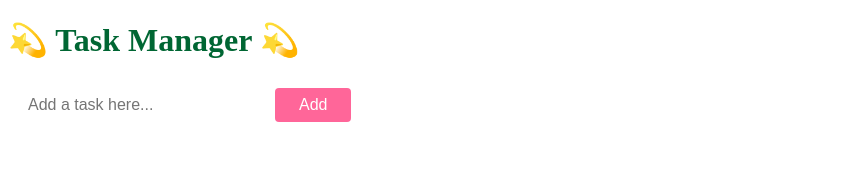
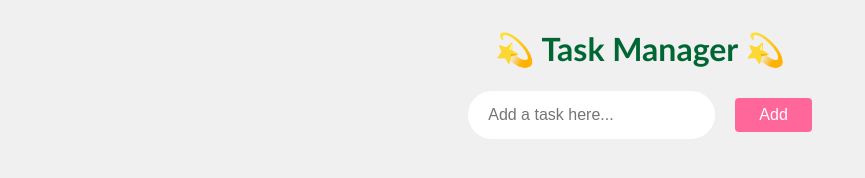
Before and after one commit to Chippppy/TypeScript-ToDoApplication, a website with bundled scripts: page public/index.html in a window 1280 px wide. Shown: the whole page, without its empty margins (0-865 px from the left). Built offline with nearby package versions, Linux system fonts and the light colour scheme.

Commit message:
Css file didnt merge

```diff
--- a/public/index.css
+++ b/public/index.css
@@ -1,4 +1,3 @@
-<<<<<<< HEAD
 body {
   display: flex;
   flex-direction: column;
@@ -92,5 +91,3 @@ button:hover {
   padding: 0.5em;
   width: 100%;
 }
-=======
->>>>>>> 47103850ca295d74db6ebdebd146473fb49f167f
```
